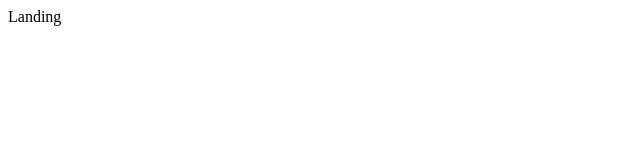
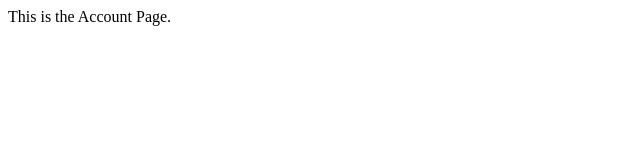
Before and after one commit to pgoggles/rsvpknot, a React app: page /account in a window 1280 px wide. Shown: the top 160 px of the page, without its empty margins (0-640 px from the left). Built offline with nearby package versions, Linux system fonts and the light colour scheme; the HTML template or start-up script is replaced by a standard one.

Commit message:
Initialize with React Router

```diff
--- a/client/src/Components/App.jsx
+++ b/client/src/Components/App.jsx
@@ -1,4 +1,12 @@
 import React from 'react';
+import {
+  BrowserRouter as Router,
+  Switch,
+  Route,
+  Link
+} from 'react-router-dom';
+import Home from './SubComponents/Home.jsx';
+import Account from './SubComponents/Account.jsx';
 
 class App extends React.Component {
   constructor(props) {
@@ -7,7 +15,10 @@ class App extends React.Component {
 
   render() {
     return (
-      <div>Landing</div>
+      <Router>
+        <Route path="/" exact component={Home}></Route>
+        <Route path="/account" component={Account}></Route>
+      </Router>
     );
   }
 }
--- /dev/null
+++ b/client/src/Components/SubComponents/Account.jsx
@@ -0,0 +1,15 @@
+import React from 'react';
+
+class Account extends React.Component {
+  constructor(props) {
+    super(props);
+  }
+
+  render() {
+    return (
+      <div>This is the Account Page.</div>
+    );
+  }
+}
+
+export default Account;
--- /dev/null
+++ b/client/src/Components/SubComponents/Home.jsx
@@ -0,0 +1,15 @@
+import React from 'react';
+
+class Home extends React.Component {
+  constructor(props) {
+    super(props);
+  }
+
+  render() {
+    return (
+      <div>This is the Home Page.</div>
+    );
+  }
+}
+
+export default Home;
```
Also changed, not shown: 1 other file (tests, documents, lock files or other folders).
